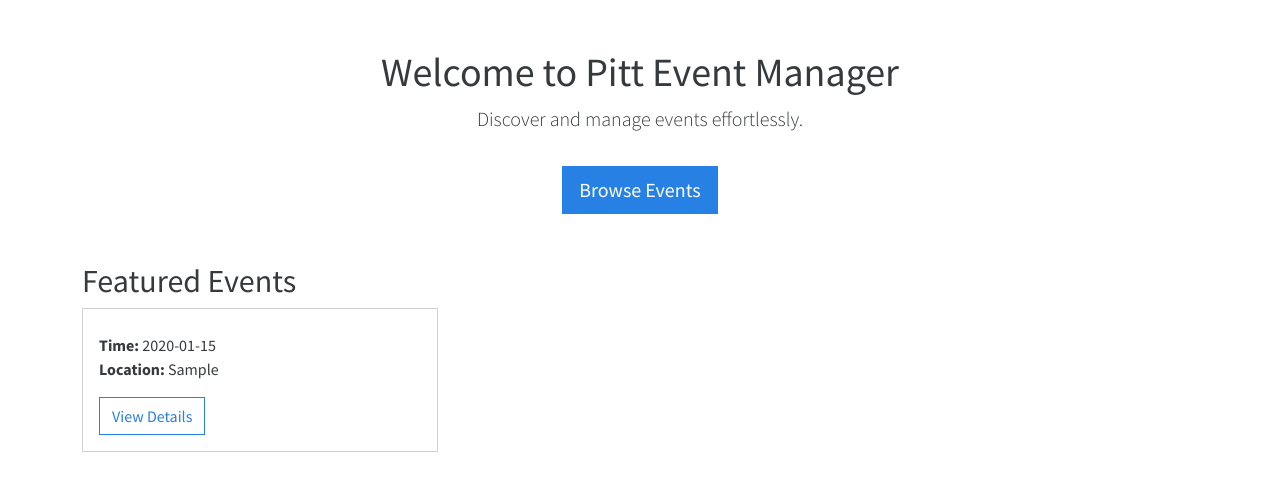
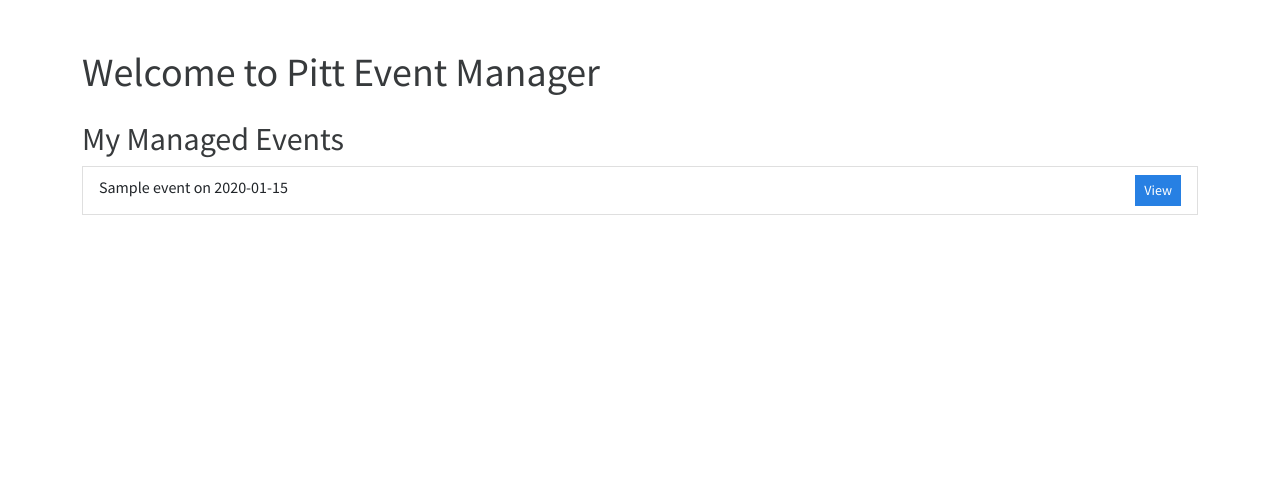
Before and after one commit to haylie-pitt/flask_project, a Flask app: template flask_project/app/templates/home.html in a window 1280 px wide. Shown: the part 54-545 px from the top of the page. Run offline with Flask 3, Linux system fonts and the light colour scheme; the template is opened without the code that fills it: values that come from a table or form of the project are taken from there, others are empty; a user stored in the database is signed in; tables that the repository leaves empty hold one stand-in row (values such as "Sample post"); parts of the project's set-up code (start-up, migrations or seed data) failed here and were passed over; some libraries are stand-ins or nearby versions.

Commit message:
Update home.html

```diff
--- a/flask_project/app/templates/home.html
+++ b/flask_project/app/templates/home.html
@@ -1,32 +1,35 @@
 {% extends "base.html" %}
-{% block title %}Homepage | Pitt Event Manager{% endblock %}
+{% block title %}Home | Pitt Event Manager{% endblock %}
 
 {% block content %}
 <div class="container mt-5">
-    <div class="text-center">
-        <h1>Welcome to Pitt Event Manager</h1>
-        <p class="lead">Discover and manage events effortlessly.</p>
-        <a href="/events" class="btn btn-primary btn-lg mt-3">Browse Events</a>
-    </div>
+    <h1 class="mb-4">Welcome to Pitt Event Manager</h1>
 
-    <div class="mt-5">
+    {% if user.is_organizer %}
+    <h2>My Managed Events</h2>
+    <ul class="list-group">
+        {% for event in managed_events %}
+        <li class="list-group-item">
+            {{ event.event_name }} on {{ event.date }}
+            <a href="{{ url_for('main.event_details', event_id=event.id) }}" class="btn btn-primary btn-sm float-end">View</a>
+        </li>
+        {% endfor %}
+    </ul>
+    {% else %}
     <h2>Featured Events</h2>
     <div class="row">
         {% for event in featured_events %}
-            <div class="col-md-4 mb-4">
+        <div class="col-md-4">
             <div class="card">
                 <div class="card-body">
-                        <h5 class="card-title">{{ event.title }}</h5>
-                        <p class="card-text">
-                            <strong>Time:</strong> {{ event.time }}<br>
-                            <strong>Location:</strong> {{ event.location }}
-                        </p>
-                        <a href="/event/{{ event.id }}" class="btn btn-outline-primary">View Details</a>
+                    <h5 class="card-title">{{ event.event_name }}</h5>
+                    <p class="card-text">{{ event.date }} at {{ event.time }}</p>
+                    <a href="{{ url_for('main.event_details', event_id=event.id) }}" class="btn btn-primary">View</a>
                 </div>
             </div>
         </div>
         {% endfor %}
     </div>
-    </div>
+    {% endif %}
 </div>
 {% endblock %}
```
Lines whose indentation alone changed are shown as unchanged.
